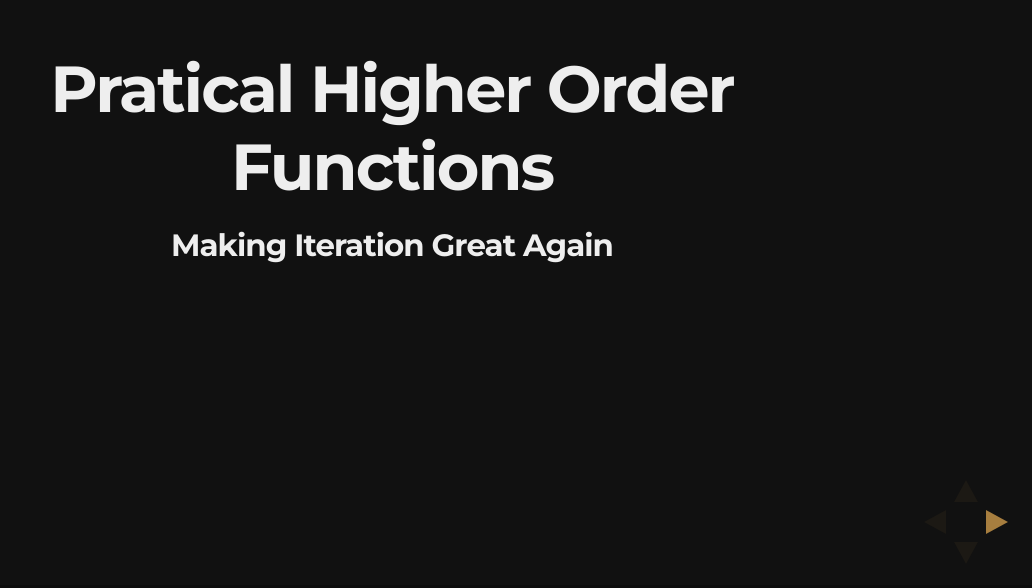
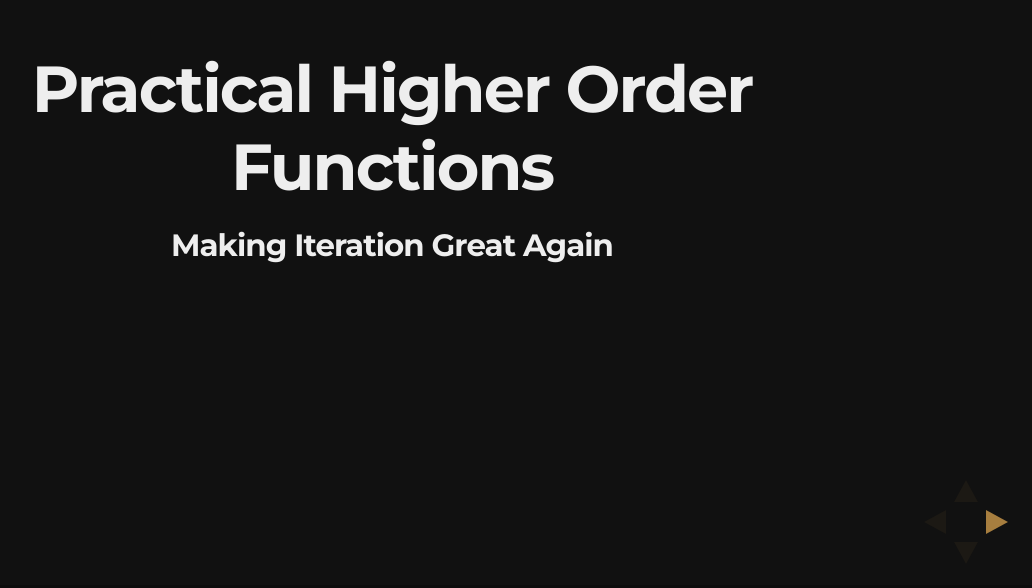
Before and after one commit to andyklimczak/higher-order-functions-talk, a website: page index.html in a window 1280 px wide. Shown: the part 212-800 px from the top of the page, without its empty margins (248-1280 px from the left). Drawn offline with nearby package versions, Linux system fonts and the light colour scheme.

Commit message:
practical

```diff
--- a/index.html
+++ b/index.html
@@ -21,7 +21,7 @@
     <div class="reveal">
       <div class="slides">
         <section>
-          <h2>Pratical Higher Order Functions</h2>
+          <h2>Practical Higher Order Functions</h2>
           <h5>Making Iteration Great Again</h5>
         </section>
         <section>
```
